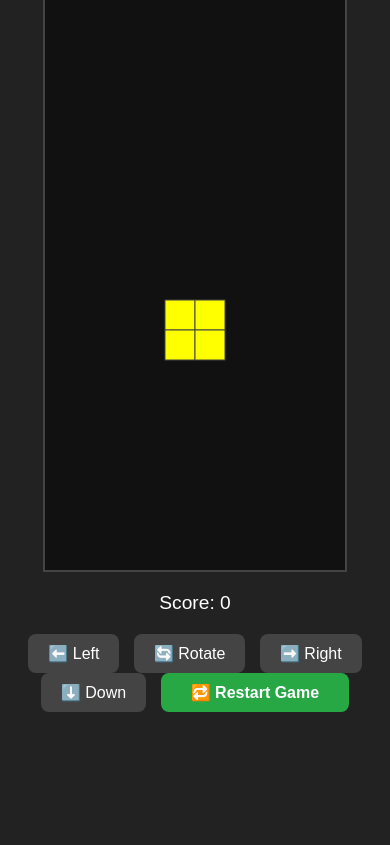
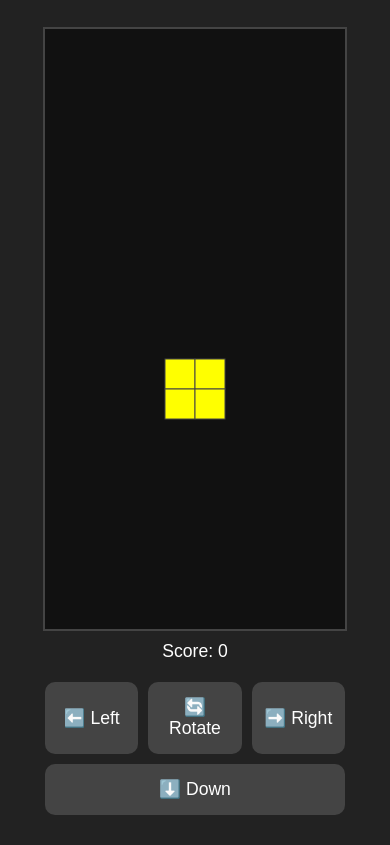
Before and after one commit to dzianismail-beep/Trainig-vibecoding, a plain HTML site: page index.html in a window 390 px wide. Shown: the part 112-957 px from the top of the page. Before the commit the page ends 844 px from the top, so only its background shows below. Drawn offline with Linux system fonts and the light colour scheme.

Commit message:
Improve mobile layout: move restart button to top, optimize controls for mobile screens

```diff
--- a/index.html
+++ b/index.html
@@ -4,23 +4,33 @@
     <meta charset="UTF-8">
     <title>Tetris Game</title>
     <style>
-        body { background: #222; color: #fff; font-family: Arial, sans-serif; text-align: center; }
-        canvas { background: #111; display: block; margin: 20px auto; border: 2px solid #444; }
+        body { background: #222; color: #fff; font-family: Arial, sans-serif; text-align: center; margin: 0; padding: 10px; }
+        canvas { background: #111; display: block; margin: 20px auto; border: 2px solid #444; max-width: 100%; height: auto; }
         #score { font-size: 1.2em; margin-top: 10px; }
         #game-over { color: #f00; font-size: 2em; margin-top: 20px; display: none; }
+        @media (max-width: 480px) {
+            h1 { font-size: 1.5em; margin: 10px 0; }
+            canvas { margin: 10px auto; }
+            #score { font-size: 1.1em; }
+            #game-over { font-size: 1.5em; }
+        }
     </style>
 </head>
 <body>
     <h1>Tetris Game</h1>
+    <button id="restart" style="padding: 15px 30px; font-size: 1.1em; border-radius: 10px; border: none; background: #28a745; color: #fff; cursor: pointer; transition: background 0.2s; font-weight: bold; margin-bottom: 20px;">🔁 Restart Game</button>
     <canvas id="tetris" width="300" height="600"></canvas>
     <div id="score">Score: 0</div>
     <div id="game-over">Game Over</div>
-    <div id="controls" style="margin: 20px 0;">
-        <button id="moveLeft" style="margin: 0 5px; padding: 10px 20px; font-size: 1em; border-radius: 8px; border: none; background: #444; color: #fff; cursor: pointer; transition: background 0.2s;">⬅️ Left</button>
-        <button id="rotate" style="margin: 0 5px; padding: 10px 20px; font-size: 1em; border-radius: 8px; border: none; background: #444; color: #fff; cursor: pointer; transition: background 0.2s;">🔄 Rotate</button>
-        <button id="moveRight" style="margin: 0 5px; padding: 10px 20px; font-size: 1em; border-radius: 8px; border: none; background: #444; color: #fff; cursor: pointer; transition: background 0.2s;">➡️ Right</button>
-        <button id="moveDown" style="margin: 0 5px; padding: 10px 20px; font-size: 1em; border-radius: 8px; border: none; background: #444; color: #fff; cursor: pointer; transition: background 0.2s;">⬇️ Down</button>
-        <button id="restart" style="margin: 0 5px; padding: 10px 30px; font-size: 1em; border-radius: 8px; border: none; background: #28a745; color: #fff; cursor: pointer; transition: background 0.2s; font-weight: bold;">🔁 Restart Game</button>
+    <div id="controls" style="margin: 20px 0; display: flex; flex-direction: column; align-items: center; gap: 10px; max-width: 300px; margin: 20px auto;">
+        <div style="display: flex; gap: 10px; width: 100%;">
+            <button id="moveLeft" style="flex: 1; padding: 15px 10px; font-size: 1.1em; border-radius: 10px; border: none; background: #444; color: #fff; cursor: pointer; transition: background 0.2s; min-height: 50px;">⬅️ Left</button>
+            <button id="rotate" style="flex: 1; padding: 15px 10px; font-size: 1.1em; border-radius: 10px; border: none; background: #444; color: #fff; cursor: pointer; transition: background 0.2s; min-height: 50px;">🔄 Rotate</button>
+            <button id="moveRight" style="flex: 1; padding: 15px 10px; font-size: 1.1em; border-radius: 10px; border: none; background: #444; color: #fff; cursor: pointer; transition: background 0.2s; min-height: 50px;">➡️ Right</button>
+        </div>
+        <div style="display: flex; gap: 10px; width: 100%;">
+            <button id="moveDown" style="flex: 1; padding: 15px 10px; font-size: 1.1em; border-radius: 10px; border: none; background: #444; color: #fff; cursor: pointer; transition: background 0.2s; min-height: 50px;">⬇️ Down</button>
+        </div>
     </div>
     <script>
 const canvas = document.getElementById('tetris');
```
